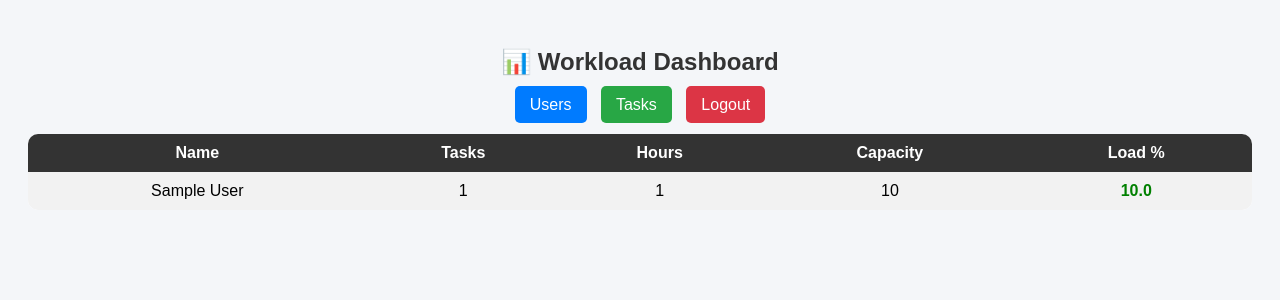
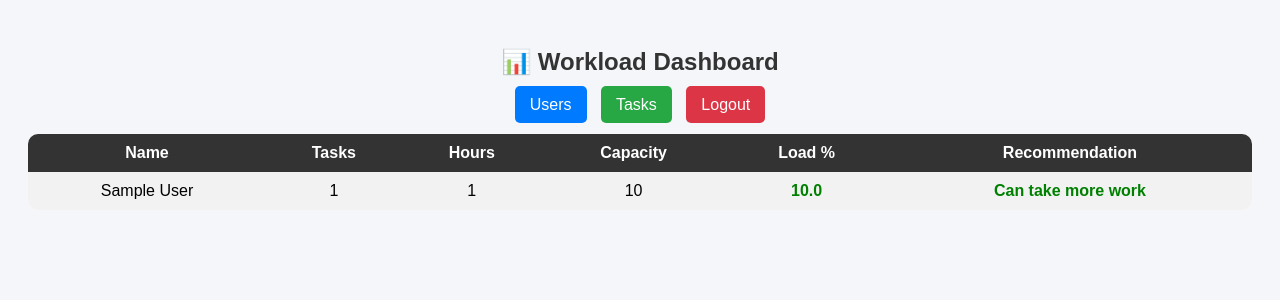
Before and after one commit to obamaeugene8-byte/Biz2, a Flask app: page / in a window 1280 px wide. Shown: the top 300 px of the page. Run offline with Flask 3, Linux system fonts and the light colour scheme; the visitor is signed in with stand-in values (Sample User, id 1); tables that the repository leaves empty hold one stand-in row (values such as "Sample post").

Commit message:
Update dashboard.html

```diff
--- a/templates/dashboard.html
+++ b/templates/dashboard.html
@@ -36,6 +36,11 @@
         .green { color:green; font-weight:bold; }
         .orange { color:orange; font-weight:bold; }
         .red { color:red; font-weight:bold; }
+
+        /* NEW: recommendation styling */
+        .rec-ok { color:green; font-weight:bold; }
+        .rec-warn { color:orange; font-weight:bold; }
+        .rec-bad { color:red; font-weight:bold; }
     </style>
 </head>
 
@@ -56,6 +61,7 @@
     <th>Hours</th>
     <th>Capacity</th>
     <th>Load %</th>
+    <th>Recommendation</th> <!-- ✅ ADDED -->
 </tr>
 
 {% for u in data %}
@@ -73,6 +79,20 @@
             <span class="green">{{ u.load }}</span>
         {% endif %}
     </td>
+
+    <!-- ✅ ADDED RECOMMENDATION DISPLAY -->
+    <td>
+        {% if u.recommendation == "Overloaded - redistribute tasks" %}
+            <span class="rec-bad">{{ u.recommendation }}</span>
+        {% elif u.recommendation == "Near capacity" %}
+            <span class="rec-warn">{{ u.recommendation }}</span>
+        {% elif u.recommendation == "Can take more work" %}
+            <span class="rec-ok">{{ u.recommendation }}</span>
+        {% else %}
+            <span class="rec-ok">{{ u.recommendation }}</span>
+        {% endif %}
+    </td>
+
 </tr>
 {% endfor %}
 </table>
```
